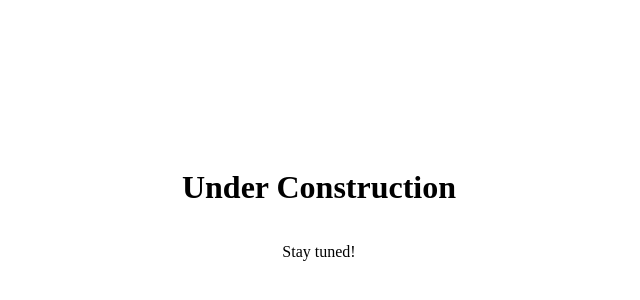
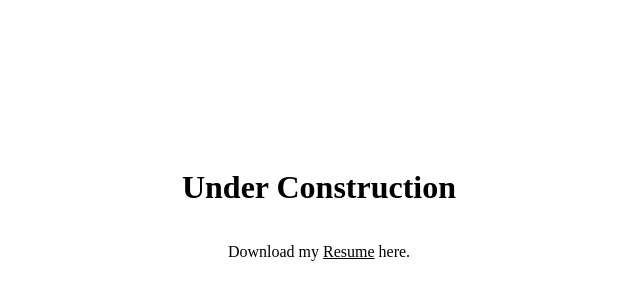
Before and after one commit to Avni2000/PersonalWebsite, a React (Vite) app: page /resume in a window 1280 px wide. Shown: the part 196-496 px from the top of the page, without its empty margins (321-961 px from the left). Built offline with nearby package versions, Linux system fonts and the light colour scheme.

Commit message:
Deploying updated site: src/construction.tsx,src/resume.tsx

```diff
--- a/src/construction.tsx
+++ b/src/construction.tsx
@@ -1,5 +1,6 @@
 import { createRoot } from 'react-dom/client'
 import { BrowserRouter } from 'react-router-dom'
+import Resume from './resume'
 
 
 createRoot(document.getElementById('root')!).render(
@@ -7,7 +8,8 @@ createRoot(document.getElementById('root')!).render(
         <BrowserRouter basename={import.meta.env.BASE_URL}>
             <div style={{ display: 'flex', justifyContent: 'center', alignItems: 'center', height: '100vh', flexDirection: 'column' }}>
                 <h1>Under Construction </h1>
-                <p>Stay tuned!</p>
+                <p>Download my <Resume name="Resume" /> here.</p>
+
             </div>
         </BrowserRouter>
 )
--- a/src/resume.tsx
+++ b/src/resume.tsx
@@ -6,7 +6,6 @@ export default function Resume(props: { name: string }) {
             download=""
             style={{ color: "black" }}
           >{props.name}</a>
-
     )
 
 }
```
